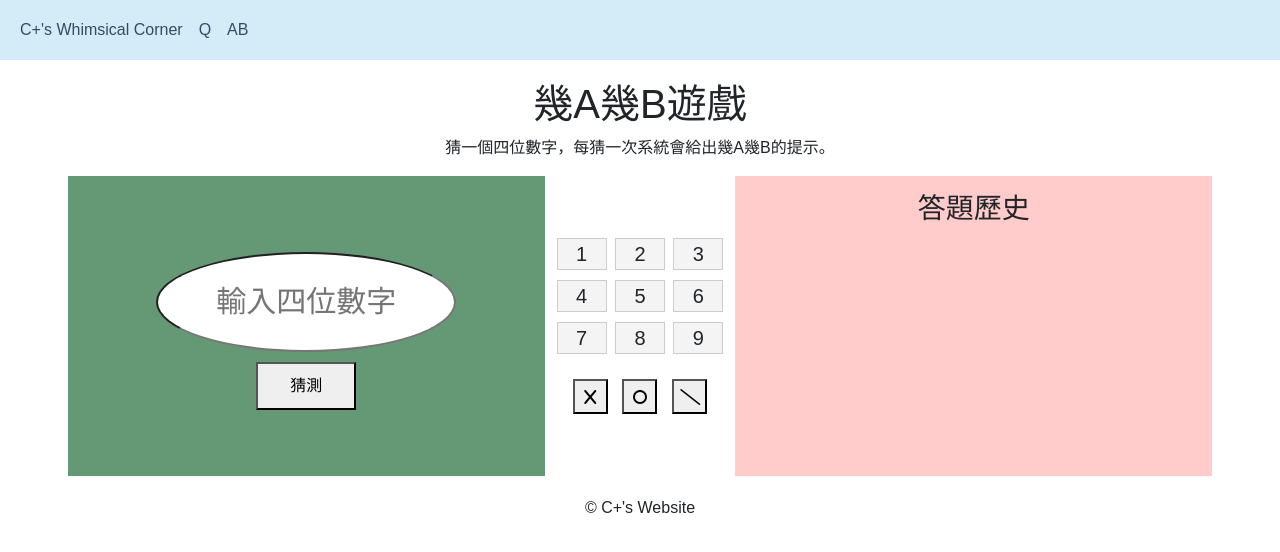
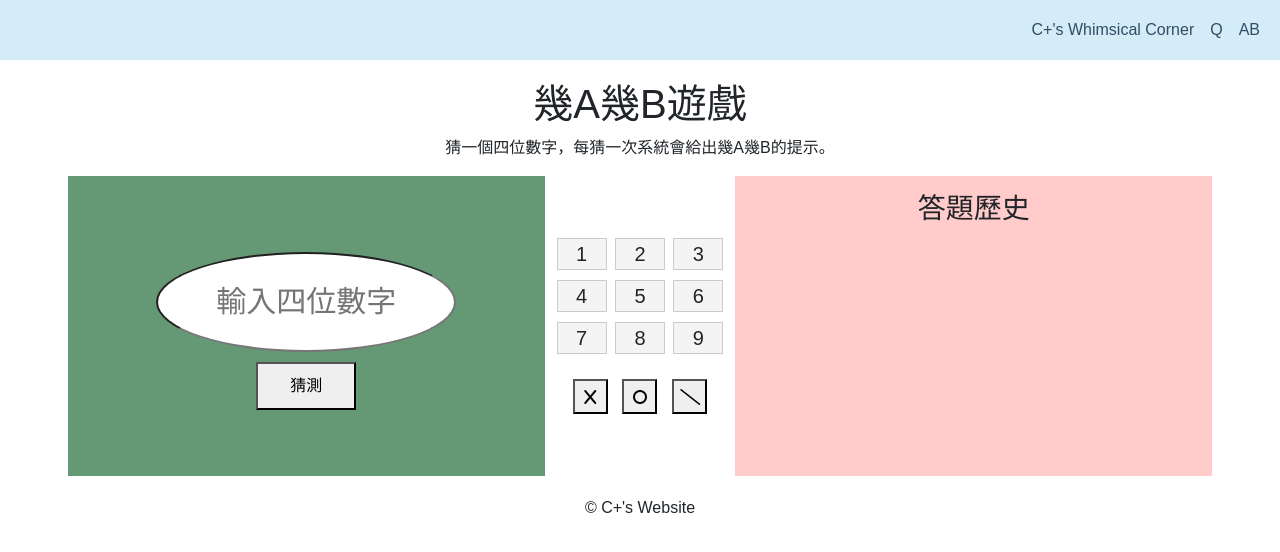
Before and after one commit to cplussssss/forfun, a Jekyll site: the page built from pages/AB.html, in a window 1280 px wide. Shown: the top 552 px of the page. Built offline with Jekyll 4.4.1, drawn with Linux system fonts in a browser that asks for light colours; nearby versions of some CDN libraries; some web fonts are replaced.

Commit message:
Update page.html

```diff
--- a/_layouts/page.html
+++ b/_layouts/page.html
@@ -29,9 +29,50 @@
         }
 
         .content {
-            padding-top: 40px;
-            /* 避免被固定導航條遮擋 */
+            padding-top: 40px; /* 避免被固定導航條遮擋 */
         }
+
+        /* 桌面視圖 */
+        @media (min-width: 1200px) {
+            .navbar-nav {
+                display: flex; /* 導航項目水平排列 */
+            }
+
+            .navbar-collapse {
+                justify-content: flex-end;
+            }
+        }
+
+        /* 平板視圖 */
+        @media (max-width: 991px) {
+            .navbar-nav {
+                display: flex; /* 導航項目水平排列 */
+            }
+
+            .navbar-collapse {
+                justify-content: flex-end;
+            }
+        }
+
+        /* 手機視圖 */
+        @media (max-width: 575px) {
+            .navbar-nav {
+                text-align: center; /* 導航項目垂直排列 */
+            }
+
+            .navbar-toggler {
+                display: block;
+            }
+
+            .navbar-collapse {
+                text-align: center;
+            }
+
+            .navbar-collapse.collapse {
+                display: block !important;
+            }
+        }
+
     </style>
     <title>{{ site.title }}</title>
 </head>
@@ -41,7 +82,15 @@
     <!-- 固定導航欄 -->
     <nav class="navbar navbar-expand-sm navbar-dark">
         <div class="container-fluid">
-            <ul class="navbar-nav">
+            <!-- 漢堡選單按鈕（手機和平板） -->
+            <button class="navbar-toggler" type="button" data-bs-toggle="collapse" data-bs-target="#navbarNav"
+                aria-controls="navbarNav" aria-expanded="false" aria-label="Toggle navigation">
+                <span class="navbar-toggler-icon"></span>
+            </button>
+
+            <!-- 導航項目 -->
+            <div class="collapse navbar-collapse" id="navbarNav">
+                <ul class="navbar-nav ms-auto"> <!-- ms-auto 用來把項目推到右邊 -->
                     <li class="nav-item">
                         <a class="nav-link" href="{{ 'firstindex.html' | relative_url }}">C+'s Whimsical Corner</a>
                     </li>
@@ -53,8 +102,9 @@
                     </li>
                 </ul>
             </div>
+        </div>
     </nav>
-<!--{{ site.baseurl }}/AB.html-->
+
     <!-- 主要內容區域 -->
     <div class="content">
         <main>
```
Lines whose indentation alone changed are shown as unchanged.
